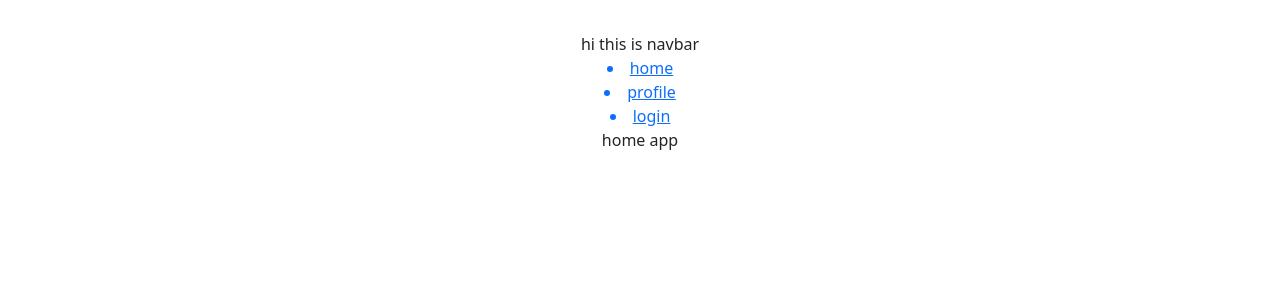
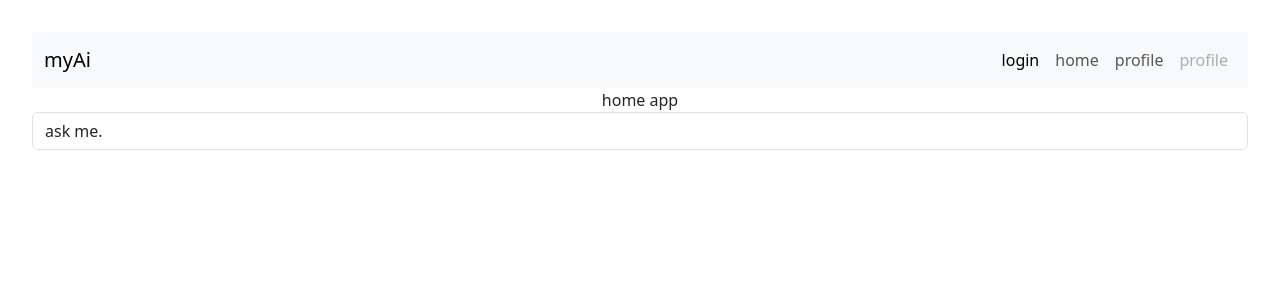
Before and after one commit to praneeth4040/Adjunct, a React (Vite) app in the folder client/: page / in a window 1280 px wide. Shown: the top 300 px of the page. Built offline with nearby package versions, Linux system fonts and the light colour scheme.

Commit message:
created navbar

```diff
--- a/client/src/App.jsx
+++ b/client/src/App.jsx
@@ -1,9 +1,9 @@
 import React from 'react';
 import './App.css'
-import Navbar from './componets/navbar';
-import Home from './componets/home';
-import LoginPage from './componets/login';
-import Profile from './componets/profile';
+import Navbar from './components/navbar';
+import Home from './components/home';
+import LoginPage from './components/login';
+import Profile from './components/profile';
 import { createBrowserRouter,RouterProvider } from 'react-router-dom';
 
 function App() {
@@ -26,7 +26,16 @@
 
     <RouterProvider router={router}/>
 
+    <footer>
+    <input
+  className="form-control"
+  type="text"
+  defaultValue="ask me."
+  aria-label="readonly input example"
+  readOnly=""
+/>
 
+    </footer>
 </>
 
 
--- /dev/null
+++ b/client/src/components/navbar.jsx
@@ -0,0 +1,35 @@
+import React from 'react';
+import { Link } from 'react-router-dom';
+function Navbar() {
+    return ( <>
+    <div>
+    <nav class="navbar navbar-expand-lg bg-body-tertiary">
+  <div class="container-fluid">
+    <a class="navbar-brand" href="#">myAi</a>
+    <button class="navbar-toggler" type="button" data-bs-toggle="collapse" data-bs-target="#navbarNav" aria-controls="navbarNav" aria-expanded="false" aria-label="Toggle navigation">
+      <span class="navbar-toggler-icon"></span>
+    </button>
+    <div class="collapse navbar-collapse" id="navbarNav">
+      <ul class="navbar-nav ms-auto">
+        <li class="nav-item">
+          <Link class="nav-link active" aria-current="page" to="/login">login</Link>
+        </li>
+        <li class="nav-item">
+          <Link class="nav-link" to="/">home</Link>
+        </li>
+        <li class="nav-item">
+          <Link class="nav-link" to="/profile">profile</Link>
+        </li>
+        <li class="nav-item">
+          <a class="nav-link disabled" href='/login' aria-disabled="false">profile</a>
+        </li>
+      </ul>
+    </div>
+  </div>
+</nav>
+
+    </div>
+    </> );
+}
+
+export default Navbar;
--- a/client/src/componets/navbar.jsx
+++ /dev/null
@@ -1,14 +0,0 @@
-import React from 'react';
-import { Link } from 'react-router-dom';
-function Navbar() {
-    return ( <>
-    <div>
-   hi this is navbar
-   <Link to ="/"><li>home</li></Link>
-   <Link to ="/profile"><li>profile</li></Link>
-   <Link to ="/login"><li>login</li></Link>
-    </div>
-    </> );
-}
-
-export default Navbar;
```
Also changed, not shown: client/src/components/home.jsx (renamed from client/src/componets/home.jsx), client/src/components/login.jsx (renamed from client/src/componets/login.jsx), client/src/components/profile.jsx (renamed from client/src/componets/profile.jsx).
